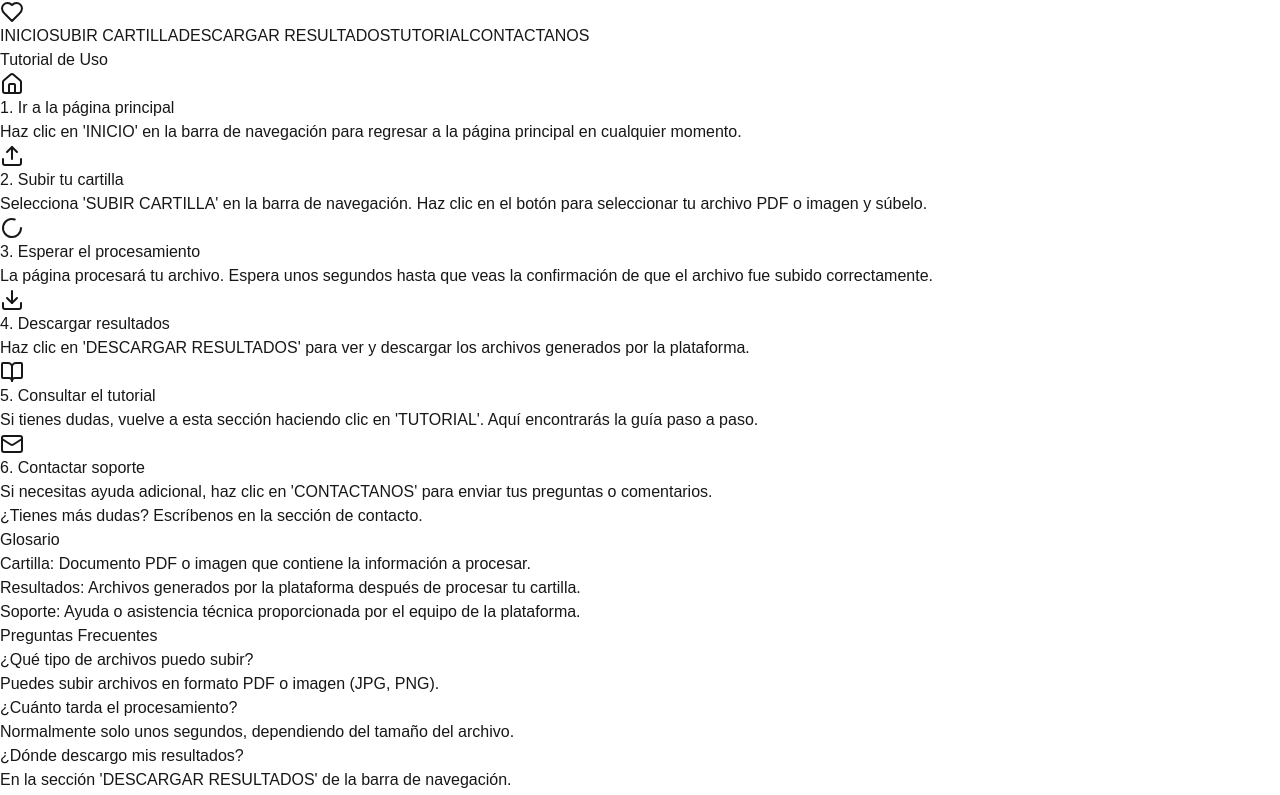
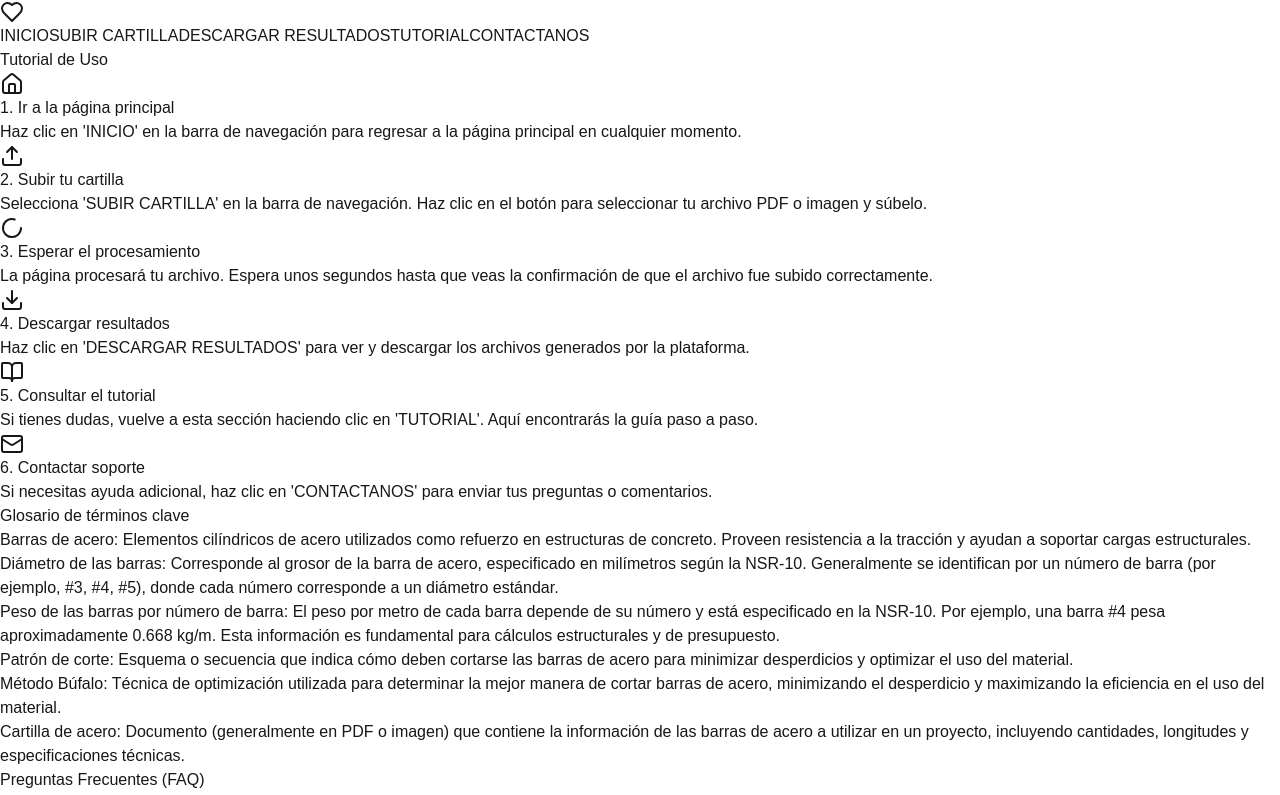
Before and after one commit to cris-dangithub/tesis-frontend, a Next.js app: page /tutorial in a window 1280 px wide. Shown: the top 795 px of the page. Built offline with nearby package versions, Linux system fonts and the light colour scheme.

Commit message:
Mejoras en tutorial: glosario ampliado, títulos llamativos y FAQ

```diff
--- a/src/components/tutorial/TutorialGuide.tsx
+++ b/src/components/tutorial/TutorialGuide.tsx
@@ -38,16 +38,28 @@ const pasos = [
 
 const glosario = [
   {
-    termino: "Cartilla",
-    definicion: "Documento PDF o imagen que contiene la información a procesar.",
+    termino: "Barras de acero",
+    definicion: "Elementos cilíndricos de acero utilizados como refuerzo en estructuras de concreto. Proveen resistencia a la tracción y ayudan a soportar cargas estructurales.",
   },
   {
-    termino: "Resultados",
-    definicion: "Archivos generados por la plataforma después de procesar tu cartilla.",
+    termino: "Diámetro de las barras",
+    definicion: "Corresponde al grosor de la barra de acero, especificado en milímetros según la NSR-10. Generalmente se identifican por un número de barra (por ejemplo, #3, #4, #5), donde cada número corresponde a un diámetro estándar.",
   },
   {
-    termino: "Soporte",
-    definicion: "Ayuda o asistencia técnica proporcionada por el equipo de la plataforma.",
+    termino: "Peso de las barras por número de barra",
+    definicion: "El peso por metro de cada barra depende de su número y está especificado en la NSR-10. Por ejemplo, una barra #4 pesa aproximadamente 0.668 kg/m. Esta información es fundamental para cálculos estructurales y de presupuesto.",
+  },
+  {
+    termino: "Patrón de corte",
+    definicion: "Esquema o secuencia que indica cómo deben cortarse las barras de acero para minimizar desperdicios y optimizar el uso del material.",
+  },
+  {
+    termino: "Método Búfalo",
+    definicion: "Técnica de optimización utilizada para determinar la mejor manera de cortar barras de acero, minimizando el desperdicio y maximizando la eficiencia en el uso del material.",
+  },
+  {
+    termino: "Cartilla de acero",
+    definicion: "Documento (generalmente en PDF o imagen) que contiene la información de las barras de acero a utilizar en un proyecto, incluyendo cantidades, longitudes y especificaciones técnicas.",
   },
 ];
 
@@ -88,21 +100,13 @@ export default function TutorialGuide() {
           </div>
         ))}
       </div>
-      <div className="mt-10 text-center text-base text-gray-500">
-        ¿Tienes más dudas?{" "}
-        <Link
-          href="/contact-us"
-          className="font-semibold text-green-600 underline hover:text-green-800 transition"
-        >
-          Escríbenos
-        </Link>{" "}
-        en la sección de contacto.
-      </div>
 
       {/* Glosario */}
       <div className="mt-14">
-        <h2 className="text-xl font-bold text-gray-700 mb-4">Glosario</h2>
-        <ul className="list-disc list-inside text-gray-600 space-y-2">
+        <h2 className="text-2xl font-extrabold text-blue-700 mb-4 tracking-wide underline decoration-blue-300">
+          Glosario de términos clave
+        </h2>
+        <ul className="list-disc list-inside text-gray-600 space-y-3">
           {glosario.map((item, idx) => (
             <li key={idx}>
               <span className="font-semibold text-gray-800">{item.termino}:</span> {item.definicion}
@@ -113,8 +117,10 @@ export default function TutorialGuide() {
 
       {/* FAQ */}
       <div className="mt-14">
-        <h2 className="text-xl font-bold text-gray-700 mb-4">Preguntas Frecuentes</h2>
-        <div className="space-y-3 text-gray-600">
+        <h2 className="text-2xl font-extrabold text-green-700 mb-4 tracking-wide underline decoration-green-300">
+          Preguntas Frecuentes (FAQ)
+        </h2>
+        <div className="space-y-4 text-gray-600">
           {faqs.map((faq, idx) => (
             <div key={idx}>
               <span className="font-semibold text-gray-800">{faq.pregunta}</span>
@@ -124,6 +130,17 @@ export default function TutorialGuide() {
           ))}
         </div>
       </div>
+
+      <div className="mt-14 text-center text-base text-gray-500">
+        ¿Tienes más dudas?{" "}
+        <Link
+          href="/contact-us"
+          className="font-semibold text-green-600 underline hover:text-green-800 transition"
+        >
+          Escríbenos
+        </Link>{" "}
+        en la sección de contacto.
+      </div>
     </section>
   );
 }
```
